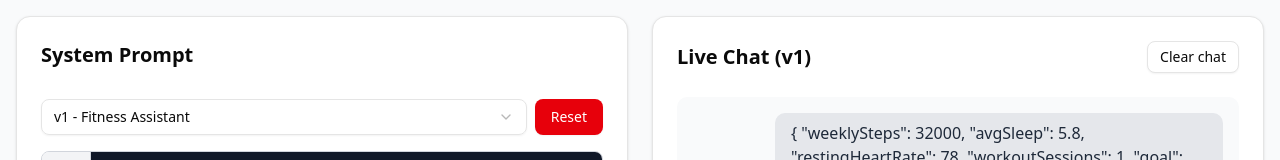
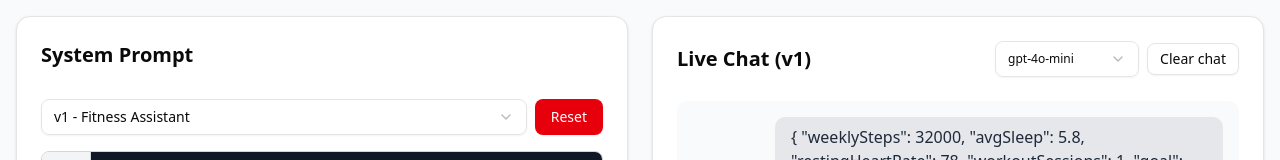
Before and after one commit to hamza-malik7/system-prompt-editor, a React (Vite) app: page / in a window 1280 px wide. Shown: the top 160 px of the page. Built offline with nearby package versions, Linux system fonts and the light colour scheme.

Commit message:
add dropdown to select a model

```diff
--- a/src/App.jsx
+++ b/src/App.jsx
@@ -1,5 +1,9 @@
 import { useState, useEffect } from "react";
-import { defaultPrompts, defaultMessage } from "./constants/defaults";
+import {
+  defaultPrompts,
+  defaultMessage,
+  AVAILABLE_MODELS,
+} from "./constants/defaults";
 import SystemPrompt from "./components/SystemPrompt";
 import LiveChat from "./components/LiveChat";
 import "./App.css";
@@ -34,6 +38,8 @@ function App() {
   });
 
   const [isSaving, setIsSaving] = useState(false);
+
+  const [currentModel, setCurrentModel] = useState("gpt-4o-mini");
 
   useEffect(() => {
     localStorage.setItem("systemPrompts", JSON.stringify(prompts));
@@ -117,7 +123,8 @@ function App() {
       const aiResponse = await sendChatMessage(
         currentPrompt.content,
         message,
-        recentHistory
+        recentHistory,
+        currentModel
       );
 
       setMessages((prev) =>
@@ -163,6 +170,9 @@ function App() {
           <LiveChat
             messages={messages}
             onSendMessage={handleSendMessage}
+            models={AVAILABLE_MODELS}
+            currentModel={currentModel}
+            onModelChange={setCurrentModel}
             onClearChat={handleClearChat}
             currentVersion={
               prompts.find((p) => p.id === currentPromptId)?.version
--- a/src/components/LiveChat.jsx
+++ b/src/components/LiveChat.jsx
@@ -1,13 +1,28 @@
 import { useState, useRef, useEffect } from "react";
+import ReactMarkdown from "react-markdown";
+import remarkGfm from "remark-gfm";
 import { Button } from "@/components/ui/button";
+import {
+  Select,
+  SelectContent,
+  SelectItem,
+  SelectTrigger,
+  SelectValue,
+} from "@/components/ui/select";
 import { Input } from "@/components/ui/input";
 import { Card, CardContent, CardHeader, CardTitle } from "@/components/ui/card";
 import { Badge } from "@/components/ui/badge";
 import { Send } from "lucide-react";
-import ReactMarkdown from "react-markdown";
-import remarkGfm from "remark-gfm";
 
-const LiveChat = ({ messages, onSendMessage, onClearChat, currentVersion }) => {
+const LiveChat = ({
+  messages,
+  onSendMessage,
+  onClearChat,
+  models = [],
+  currentModel,
+  onModelChange,
+  currentVersion,
+}) => {
   const [inputMessage, setInputMessage] = useState("");
   const messagesEndRef = useRef(null);
 
@@ -38,16 +53,27 @@ const LiveChat = ({ messages, onSendMessage, onClearChat, currentVersion }) => {
         <CardTitle className="text-xl font-semibold">
           Live Chat {currentVersion ? `(${currentVersion})` : ""}
         </CardTitle>
-        {onClearChat && (
-          <Button
-            variant="outline"
-            size="sm"
-            onClick={onClearChat}
-            className="ml-auto"
-          >
-            Clear chat
-          </Button>
-        )}
+        <div className="flex items-center gap-2 ml-auto">
+          {models.length > 0 && (
+            <Select value={currentModel} onValueChange={onModelChange}>
+              <SelectTrigger className="w-[9rem] h-8 text-xs">
+                <SelectValue placeholder="Model" />
+              </SelectTrigger>
+              <SelectContent>
+                {models.map((m) => (
+                  <SelectItem key={m} value={m} className="text-xs">
+                    {m}
+                  </SelectItem>
+                ))}
+              </SelectContent>
+            </Select>
+          )}
+          {onClearChat && (
+            <Button variant="outline" size="sm" onClick={onClearChat}>
+              Clear chat
+            </Button>
+          )}
+        </div>
       </CardHeader>
       <CardContent className="flex-1 flex flex-col space-y-4 overflow-hidden">
         <div className="flex-1 overflow-y-auto space-y-3 p-4 bg-gray-50 rounded-lg">
--- a/src/constants/defaults.js
+++ b/src/constants/defaults.js
@@ -20,3 +20,14 @@ export const defaultMessage = {
   content: INITIAL_MESSAGE,
   timestamp: Date.now(),
 };
+
+export const AVAILABLE_MODELS = [
+  "gpt-4.1",
+  "gpt-4.1-mini",
+  "gpt-4.1-nano",
+  "gpt-4o",
+  "gpt-4o-mini",
+  "gpt-4o-realtime-preview",
+  "gpt-4o-mini-tts",
+  "dall-e-3",
+];
--- a/src/services/openai.js
+++ b/src/services/openai.js
@@ -34,7 +34,8 @@ export const generateTitle = async (promptContent) => {
 export const sendChatMessage = async (
   systemPrompt,
   userMessage,
-  conversationHistory = []
+  conversationHistory = [],
+  model = "gpt-4o-mini"
 ) => {
   try {
     const messages = [
@@ -53,7 +54,7 @@ export const sendChatMessage = async (
     ];
 
     const completion = await openai.chat.completions.create({
-      model: "gpt-4o",
+      model,
       messages: messages,
       max_tokens: 500,
       temperature: 0.7,
```
